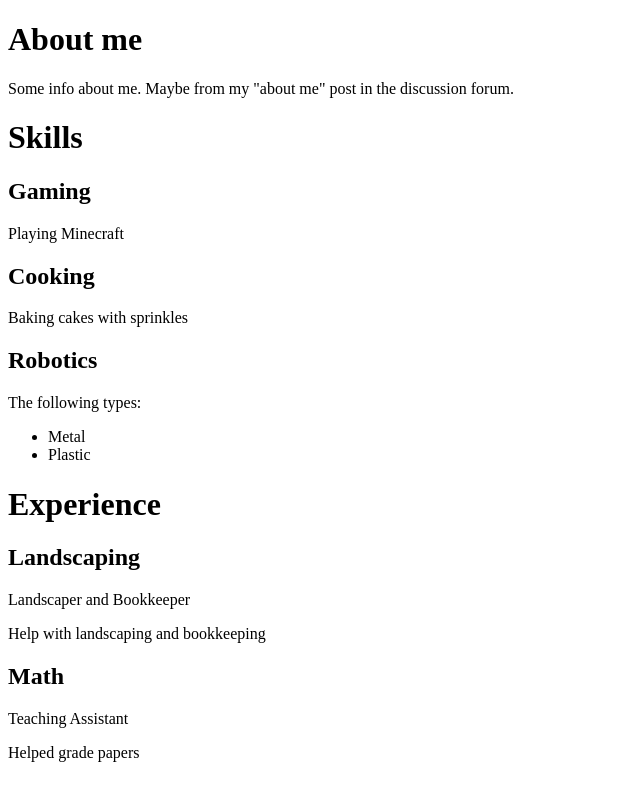
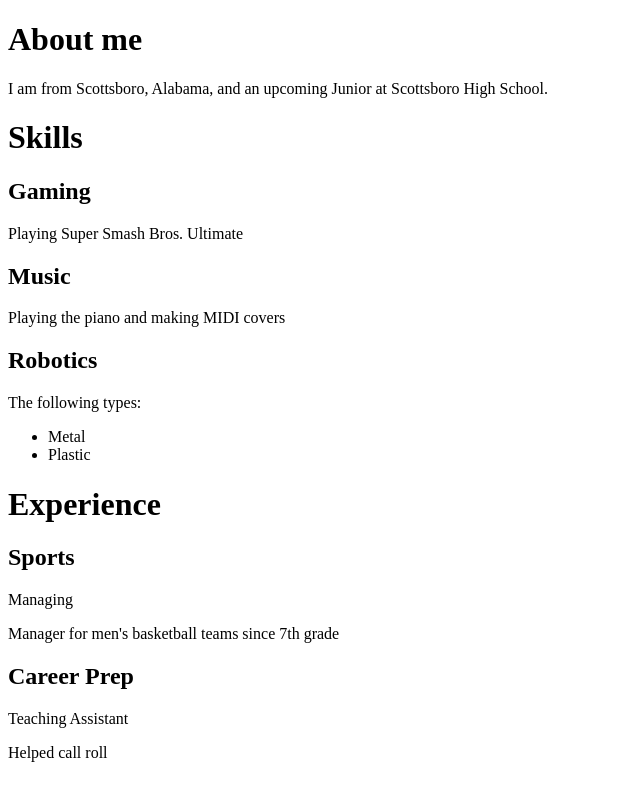
Before and after one commit to nacc-cis209-01013/first-demo-site-t1d-nacc, a plain HTML site: page site/index.html in a window 1280 px wide. Shown: the whole page, without its empty margins (0-640 px from the left). Drawn offline with Linux system fonts and the light colour scheme.

Commit message:
Personalized Demo Personal Sites

```diff
--- a/site/index.html
+++ b/site/index.html
@@ -3,7 +3,7 @@
 
 <head>
 
-   <title>Demo Personal Site</title>
+   <title>William Morr</title>
 
 </head>
 
@@ -12,15 +12,15 @@
 
 
 <h1>About me</h1>
-<p>Some info about me. Maybe from my "about me" post in the discussion forum.</p>
+<p>I am from Scottsboro, Alabama, and an upcoming Junior at Scottsboro High School.</p>
 
 <h1>Skills</h1>
 
 	<h2>Gaming</h2>
-	<p>Playing Minecraft</p>
+	<p>Playing Super Smash Bros. Ultimate</p>
 
-	<h2>Cooking</h2>
-	<p>Baking cakes with sprinkles</p>
+	<h2>Music</h2>
+	<p>Playing the piano and making MIDI covers</p>
 
 	<h2>Robotics</h2>
 	<p>The following types:
@@ -32,13 +32,13 @@
 
 
 <h1>Experience</h1>
-<h2>Landscaping</h2>
-Landscaper and Bookkeeper
-<p>Help with landscaping and bookkeeping</p>
+<h2>Sports</h2>
+Managing
+<p>Manager for men's basketball teams since 7th grade</p>
 
-<h2>Math</h2>
+<h2>Career Prep</h2>
 Teaching Assistant
-<p>Helped grade papers</p>
+<p>Helped call roll</p>
 
 
 
```
